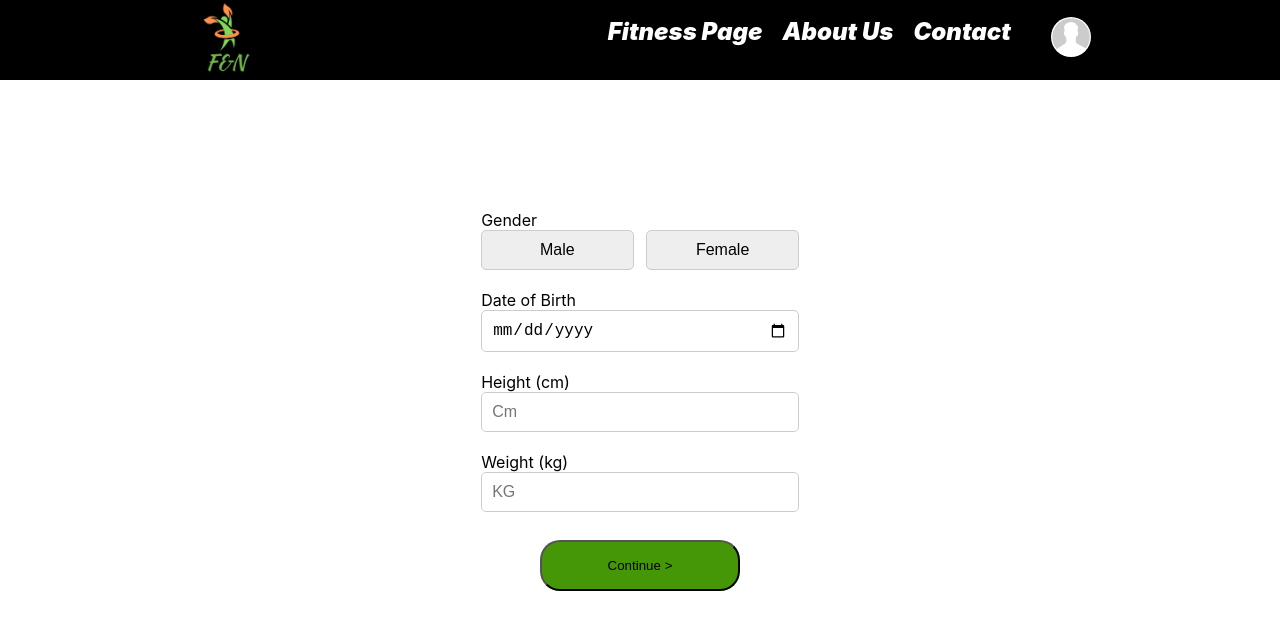
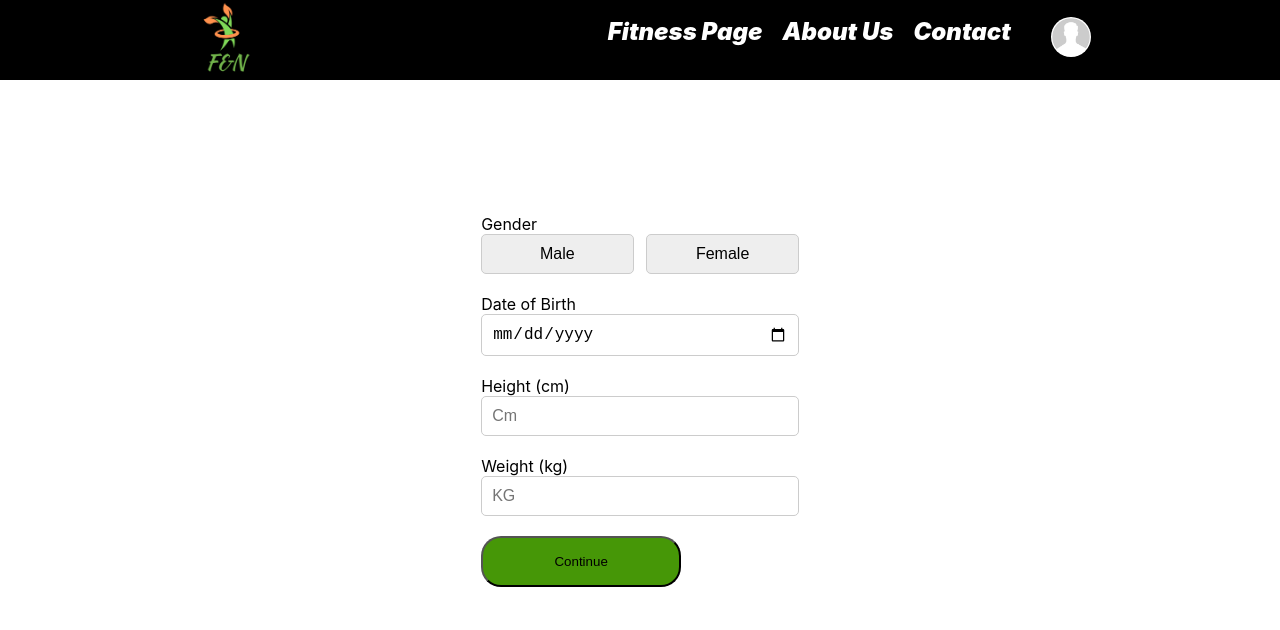
Before and after one commit to phucnhan/KLTN, a React (Create React App) app: page /firstinfor in a window 1280 px wide. Shown: the top 630 px of the page. Built offline with nearby package versions, Linux system fonts and the light colour scheme; no server answers; sample sign-in values are in the browser's storage.

Commit message:
firstinforbe

```diff
--- a/src/Component/FisrtInfor/FisrtInfor.css
+++ b/src/Component/FisrtInfor/FisrtInfor.css
@@ -20,7 +20,6 @@
   box-sizing: border-box;
 }
 
-
 .continue-button {
   width: 100%;
   max-width: 200px;
@@ -37,8 +36,6 @@
 .continue-button:hover {
   background-color: #0056b3;
 }
-
-
 
 .form-group {
   margin-bottom: 20px;
--- a/src/Component/FisrtInfor/FisrtInfor.js
+++ b/src/Component/FisrtInfor/FisrtInfor.js
@@ -1,30 +1,59 @@
-import "./FisrtInfor.css"; // Import CSS
+import "./FisrtInfor.css";
 import Navbar from "../Navbar/Navbar";
 import React, { useState } from 'react';
-import { Link } from 'react-router-dom';
+import {useEffect} from 'react';
+import { Link, useNavigate } from 'react-router-dom';
+import { auth, db, doc, setDoc } from '../../firebase';
+import { onAuthStateChanged } from "firebase/auth";
 
 const FirstInfor = () => {
   const [gender, setGender] = useState('');
   const [dob, setDob] = useState('');
   const [height, setHeight] = useState('');
   const [weight, setWeight] = useState('');
+  const [user, setUser] = useState(null);
+  const navigate = useNavigate();
 
-  const handleSubmit = (e) => {
+  useEffect(() => {
+    const unsubscribe = onAuthStateChanged(auth, (currentUser) => {
+      if (currentUser) {
+        setUser(currentUser);
+      } else {
+        navigate('/login'); // Chuyển hướng đến trang đăng nhập nếu không đăng nhập
+      }
+    });
+
+    return () => unsubscribe();
+  }, [navigate]);
+
+  const handleSubmit = async (e) => {
     e.preventDefault();
+    if (!user) {
+      alert("User not authenticated");
+      return;
+    }
+
     const formData = {
       gender,
       dob,
       height,
       weight,
     };
-    console.log(formData);
+
+    try {
+      await setDoc(doc(db, "users", user.uid, "firstInfor", user.uid), formData);
+      console.log("Document written with ID: ", user.uid);
+      navigate('/goals'); // Chuyển hướng đến trang tiếp theo
+    } catch (error) {
+      console.error("Error adding document: ", error);
+    }
   };
 
   return (
     <div className="firstinfor-container">
-         <Navbar/>
+      <Navbar />
       <div className="form-container">
-        <div onSubmit={handleSubmit}>
+        <form onSubmit={handleSubmit}>
           {/* Gender Selection */}
           <div className="form-group">
             <label>Gender</label>
@@ -77,10 +106,11 @@ const FirstInfor = () => {
               placeholder="KG"
             />
           </div>
-        </div>
+
           <button type="submit" className="continue-button">
-          <Link to="/goals">Continue &gt;</Link>
+            Continue
           </button>
+        </form>
       </div>
     </div>
   );
--- a/src/Component/Home/Home.css
+++ b/src/Component/Home/Home.css
@@ -191,10 +191,11 @@ a:-webkit-any-link{
     margin-top: 20px;
     padding: 10px 20px;
     background-color: #f44336;
-    color: rgb(0, 0, 0);
+    color: white;
     border: none;
     cursor: pointer;
     border-radius: 5px;
+    display: block; /* Đảm bảo nút hiển thị dưới dạng block */
 }
 
 .logout-button:hover {
```
Lines whose indentation alone changed are shown as unchanged.
